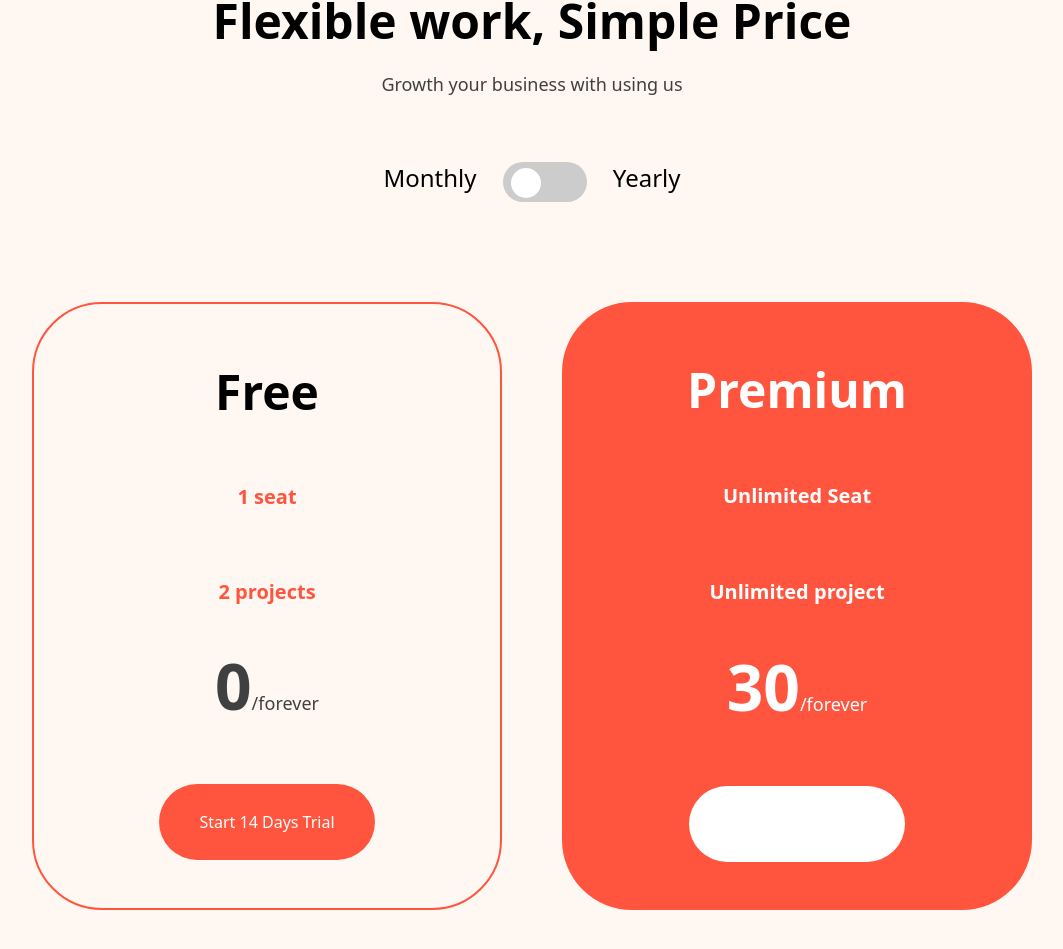
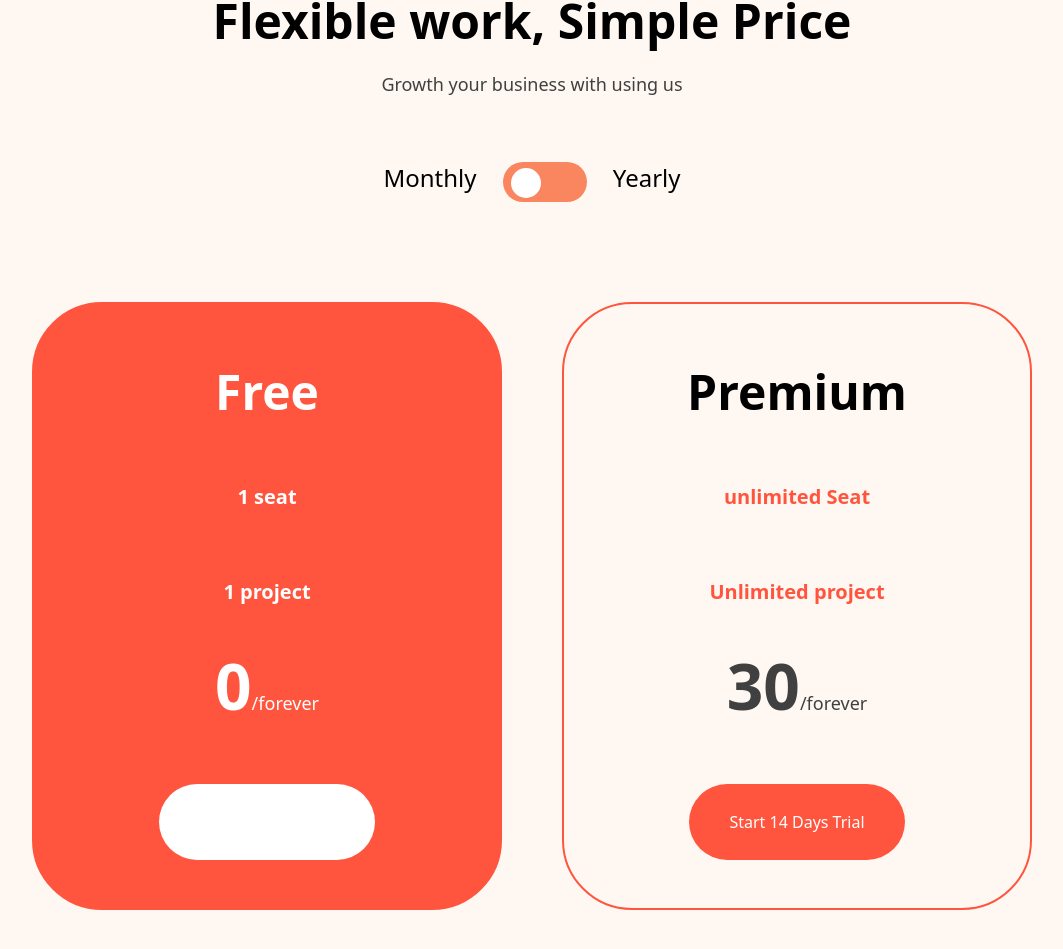
Before and after one commit to piratlena/saasto-landing-page, a Vue app: page / in a window 1280 px wide. Shown: the part 4035-4984 px from the top of the page, without its empty margins (108-1171 px from the left). Built offline with nearby package versions, Linux system fonts and the light colour scheme.

Commit message:
add UIPriceCard component

```diff
--- a/src/components/PriceSection.vue
+++ b/src/components/PriceSection.vue
@@ -10,48 +10,59 @@
       <div class="w-[297px] flex flex-row justify-between m-auto">
         <div class="text-2xl font-medium">Monthly</div>
         <label class="theme-switch">
-          <input type="checkbox" />
+          <input type="checkbox" @click="setActiveMode" />
           <div class="slider round"></div>
         </label>
         <div class="text-2xl font-medium">Yearly</div>
       </div>
 
       <div class="w-[1000px] flex flex-row justify-between pt-[100px] m-auto">
-        <div
-          class="w-[470px] h-[608px] border-solid border-2 border-primary rounded-[70px] flex flex-col justify-between pt-[64px] pb-[48px] pl-[115px] pr-[115px] items-center"
-        >
-          <div class="text-5xl font-semibold">Free</div>
-          <div class="text-xl font-semibold text-primary">1 seat</div>
-          <div class="text-xl font-semibold text-primary">2 projects</div>
-          <div class="text-lg font-medium text-light-gray">
-            <span class="text-[64px] font-bold text-light-gray">0</span>/forever
-          </div>
-          <UIButton text="Start 14 Days Trial" type="primary" size="large" class="lg:h-[76px]" />
-        </div>
-        <div
-          class="w-[470px] h-[608px] border-solid border-primary bg-primary rounded-[70px] flex flex-col justify-between pt-[64px] pb-[48px] pl-[115px] pr-[115px] items-center"
-        >
-          <div class="text-5xl text-white font-semibold">Premium</div>
-          <div class="text-xl font-semibold text-white">Unlimited Seat</div>
-          <div class="text-xl font-semibold text-white">Unlimited project</div>
-          <div class="text-lg font-medium text-white">
-            <span class="text-[64px] font-bold text-white">30</span>/forever
-          </div>
-          <UIButton
-            text="Start 14 Days Trial"
-            type="primary"
-            size="large"
-            class="lg:h-[76px] bg-white text-primary"
-          />
-        </div>
+        <UIPriceCard v-for="text in priceText" :key="text.id" :flag="activeMode" :text="text" />
       </div>
     </UIContainer>
   </section>
 </template>
 
-<script setup lang="ts">
+<script lang="ts">
 import UIContainer from './ui/UIContainer.vue';
 import UIButton from './ui/UIButton.vue';
+import UIPriceCard from './ui/UIPriceCard.vue';
+export default {
+  components: {
+    UIContainer,
+    UIPriceCard,
+  },
+  data() {
+    return {
+      activeMode: false,
+      activeModePremium: !this.activeMode,
+
+      priceText: [
+        {
+          id: 0,
+          title: 'Free',
+          seat: '1 seat',
+          project: '1 project',
+          price: '0',
+          duration: '/forever',
+        },
+        {
+          id: 1,
+          title: 'Premium',
+          seat: 'unlimited Seat',
+          project: 'Unlimited project',
+          price: '30',
+          duration: '/forever',
+        },
+      ],
+    };
+  },
+  methods: {
+    setActiveMode() {
+      this.activeMode = !this.activeMode;
+    },
+  },
+};
 </script>
 
 <style scoped>
@@ -66,7 +77,7 @@ import UIButton from './ui/UIButton.vue';
   display: none;
 }
 .slider {
-  background: #ccc;
+  background: #fa865f;
   bottom: 0;
   cursor: pointer;
   left: 0;
--- /dev/null
+++ b/src/components/ui/UIPriceCard.vue
@@ -0,0 +1,53 @@
+<template>
+  <div
+    class="w-[470px] h-[608px] border-solid border-2 border-primary rounded-[70px] flex flex-col justify-between pt-[64px] pb-[48px] pl-[115px] pr-[115px] items-center"
+    :class="{ 'bg-primary': text.id == flag }"
+  >
+    <div class="text-5xl font-semibold" :class="{ 'text-white': text.id == flag }">
+      {{ text.title }}
+    </div>
+    <div class="text-xl font-semibold text-primary" :class="{ 'text-white': text.id == flag }">
+      {{ text.seat }}
+    </div>
+    <div class="text-xl font-semibold text-primary" :class="{ 'text-white': text.id == flag }">
+      {{ text.project }}
+    </div>
+    <div class="text-lg font-medium text-light-gray" :class="{ 'text-white': text.id == flag }">
+      <span
+        class="text-[64px] font-bold text-light-gray"
+        :class="{ 'text-white': text.id == flag }"
+        >{{ text.price }}</span
+      >{{ text.duration }}
+    </div>
+    <UIButton
+      text="Start 14 Days Trial"
+      type="primary"
+      size="large"
+      class="lg:h-[76px]"
+      :class="{ 'bg-white': text.id == flag, 'text-dark-1': text.id == flag }"
+    />
+  </div>
+</template>
+
+<script lang="ts">
+import UIButton from './UIButton.vue';
+
+export default {
+  components: {
+    UIButton,
+  },
+  props: {
+    flag: {
+      type: Boolean,
+      required: true,
+    },
+
+    text: {
+      type: Object,
+      required: true,
+    },
+  },
+};
+</script>
+
+<style scoped></style>
```
